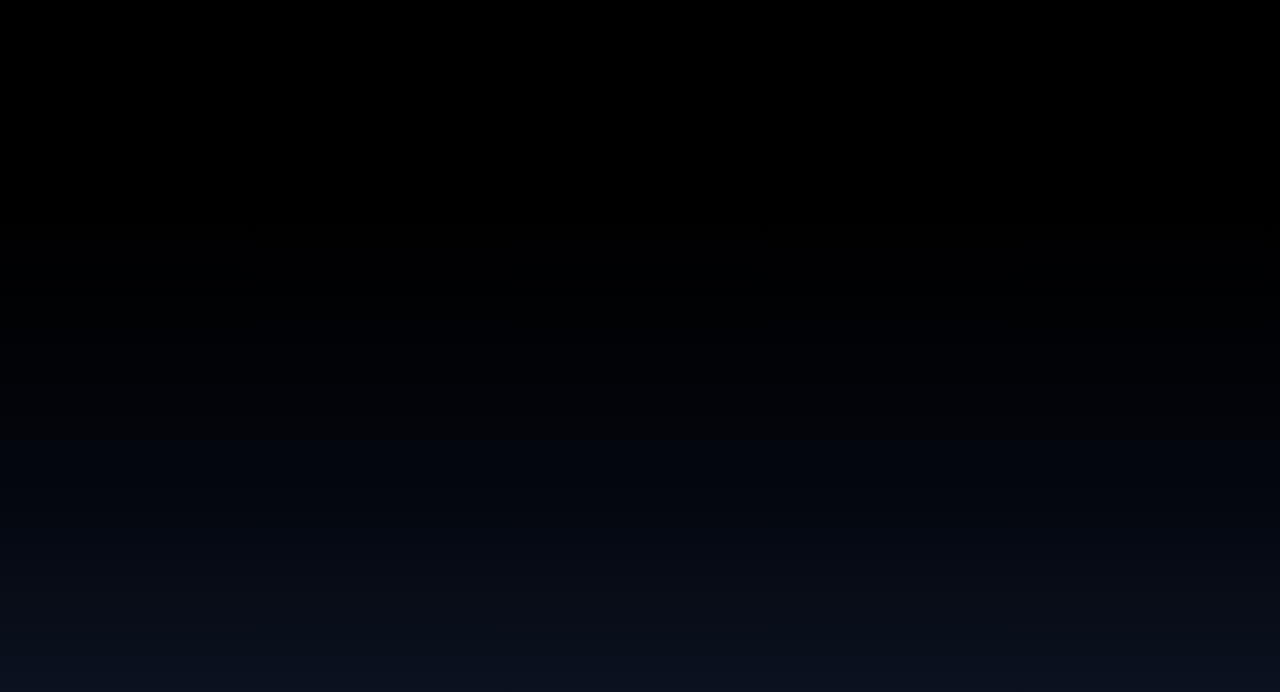
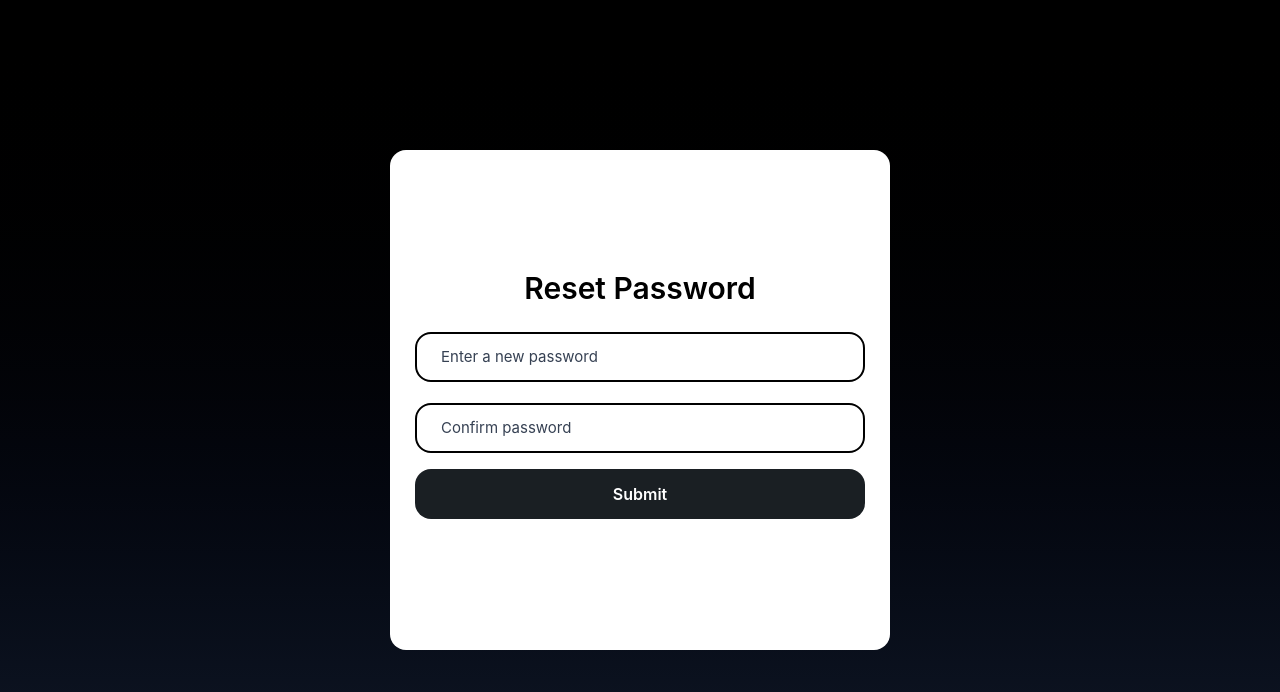
Before and after one commit to fahimx51/vibe-social-media, a React (Vite) app in the folder client/: page /forgot-password in a window 1280 px wide. Shown: the top 692 px of the page. Built offline with nearby package versions, Linux system fonts and the light colour scheme; the HTML template or start-up script is replaced by a standard one.

Commit message:
Add loading indicators and input handling to ForgotPassword component

```diff
--- a/client/src/pages/ForgotPassword.jsx
+++ b/client/src/pages/ForgotPassword.jsx
@@ -1,8 +1,148 @@
-import React from 'react'
+import React, { useState } from 'react'
+import { ClipLoader } from "react-spinners"
 
 export default function ForgotPassword() {
+
+    const [step, setStep] = useState(3);
+
+    const [email, setEmail] = useState("");
+    const [otp, setOtp] = useState("");
+    const [password, setPassword] = useState("");
+    const [confirmPassword, setConfirmPassword] = useState("");
+
+    const [loading, setLoading] = useState(false);
+
+    const [inputClicked, setInputClicked] = useState({
+
+        email: false,
+        otp: false,
+        password: false,
+        confirmPassword: false
+
+    });
+
+    const handleToggleLabel = (field, isFocused, value) => {
+        setInputClicked(prev => ({
+            ...prev,
+            [field]: isFocused || value.length > 0
+        }));
+    };
+
     return (
         <div className='w-full h-screen bg-gradient-to-b from-black to-gray-900 flex flex-col justify-center items-center'>
+
+            {/* STEP-1  */}
+
+            {
+                step === 1 && <div className='w-[90%] max-w-[500px] h-[500px] bg-white rounded-2xl flex flex-col justify-center items-center border-[#1a1f23]'>
+
+                    <h2 className='text-[30px] font-semibold mb-4'>Forgot Password</h2>
+
+                    {/* 3. Email Field */}
+                    <div className='relative w-[90%] h-[50px] mt-[5px] border-2 border-black rounded-2xl mb-4'>
+                        <label htmlFor="email" className={`absolute left-[20px] bg-white px-1 text-gray-700 transition-all duration-300 ease-in-out pointer-events-none ${inputClicked.email ? 'top-[-12px] text-[13px] z-10' : 'top-[12px] text-[15px] z-0'}`}>
+                            Enter your email
+                        </label>
+                        <input
+                            type="email" id="email" required
+                            onChange={(e) => setEmail(e.target.value)}
+                            onFocus={() => handleToggleLabel('email', true, '')}
+                            onBlur={(e) => handleToggleLabel('email', false, e.target.value)}
+                            className='w-full h-full rounded-2xl px-[20px] outline-none border-0 bg-transparent'
+                        />
+
+                    </div>
+
+                    <button
+                        // onClick={}
+                        disabled={loading}
+                        className='w-[90%] h-[50px] bg-[#1a1f23] text-white rounded-2xl font-semibold text-[16px] hover:bg-black transition duration-300 cursor-pointer mb-4'>
+                        {loading ? <ClipLoader size={25} color='white' /> : "Send OTP"}
+                    </button>
+                </div>
+            }
+
+            {/* STEP-2  */}
+
+            {
+                step === 2 && <div className='w-[90%] max-w-[500px] h-[500px] bg-white rounded-2xl flex flex-col justify-center items-center border-[#1a1f23]'>
+
+                    <h2 className='text-[30px] font-semibold mb-4'>Verify OTP</h2>
+
+                    {/* 3. OTP Field */}
+                    <div className='relative w-[90%] h-[50px] mt-[5px] border-2 border-black rounded-2xl mb-4'>
+                        <label htmlFor="otp" className={`absolute left-[20px] bg-white px-1 text-gray-700 transition-all duration-300 ease-in-out pointer-events-none ${inputClicked.otp ? 'top-[-12px] text-[13px] z-10' : 'top-[12px] text-[15px] z-0'}`}>
+                            Enter your OTP
+                        </label>
+                        <input
+                            type="text" id="otp" required
+                            onChange={(e) => setOtp(e.target.value)}
+                            onFocus={() => handleToggleLabel('otp', true, '')}
+                            onBlur={(e) => handleToggleLabel('otp', false, e.target.value)}
+                            className='w-full h-full rounded-2xl px-[20px] outline-none border-0 bg-transparent'
+                        />
+
+                    </div>
+
+                    <button
+                        // onClick={}
+                        disabled={loading}
+                        className='w-[90%] h-[50px] bg-[#1a1f23] text-white rounded-2xl font-semibold text-[16px] hover:bg-black transition duration-300 cursor-pointer mb-4'>
+                        {loading ? <ClipLoader size={25} color='white' /> : "Submit"}
+                    </button>
+                </div>
+            }
+
+            {/* STEP-3 */}
+
+
+            {
+                step === 3 && <div className='w-[90%] max-w-[500px] h-[500px] bg-white rounded-2xl flex flex-col justify-center items-center border-[#1a1f23]'>
+
+                    <h2 className='text-[30px] font-semibold mb-4'>Reset Password</h2>
+
+                    {/* Password Field  */}
+
+                    <div className='relative w-[90%] h-[50px] mt-[5px] border-2 border-black rounded-2xl mb-4'>
+                        <label htmlFor="password" className={`absolute left-[20px] bg-white px-1 text-gray-700 transition-all duration-300 ease-in-out pointer-events-none ${inputClicked.password ? 'top-[-12px] text-[13px] z-10' : 'top-[12px] text-[15px] z-0'}`}>
+                            Enter a new password
+                        </label>
+                        <input
+                            type="text" id="password" required
+                            onChange={(e) => setPassword(e.target.value)}
+                            onFocus={() => handleToggleLabel('password', true, '')}
+                            onBlur={(e) => handleToggleLabel('password', false, e.target.value)}
+                            className='w-full h-full rounded-2xl px-[20px] outline-none border-0 bg-transparent'
+                        />
+
+                    </div>
+
+                    {/* Confirm Password Field  */}
+
+                    <div className='relative w-[90%] h-[50px] mt-[5px] border-2 border-black rounded-2xl mb-4'>
+                        <label htmlFor="password" className={`absolute left-[20px] bg-white px-1 text-gray-700 transition-all duration-300 ease-in-out pointer-events-none ${inputClicked.confirmPassword ? 'top-[-12px] text-[13px] z-10' : 'top-[12px] text-[15px] z-0'}`}>
+                            Confirm password
+                        </label>
+                        <input
+                            type="text" id="password" required
+                            onChange={(e) => setConfirmPassword(e.target.value)}
+                            onFocus={() => handleToggleLabel('confirmPassword', true, '')}
+                            onBlur={(e) => handleToggleLabel('confirmPassword', false, e.target.value)}
+                            className='w-full h-full rounded-2xl px-[20px] outline-none border-0 bg-transparent'
+                        />
+
+                    </div>
+
+                    <button
+                        // onClick={}
+                        disabled={loading}
+                        className='w-[90%] h-[50px] bg-[#1a1f23] text-white rounded-2xl font-semibold text-[16px] hover:bg-black transition duration-300 cursor-pointer mb-4'>
+                        {loading ? <ClipLoader size={25} color='white' /> : "Submit"}
+                    </button>
+                </div>
+            }
+
+
 
         </div>
     )
```
